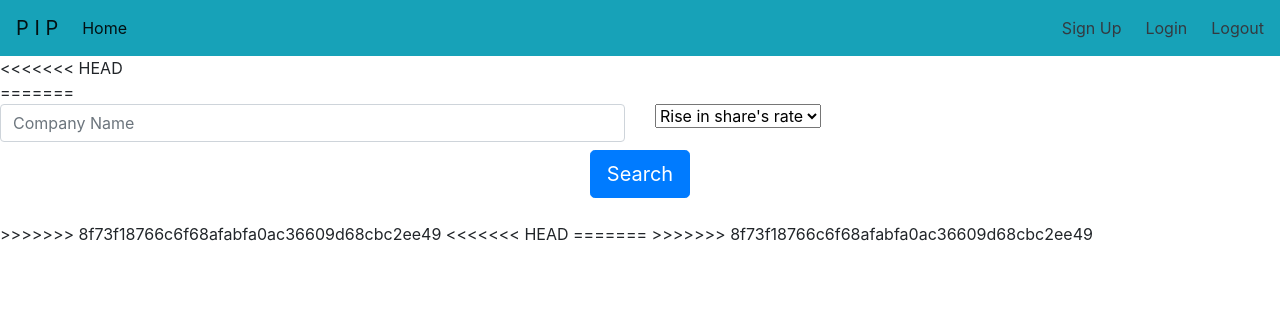
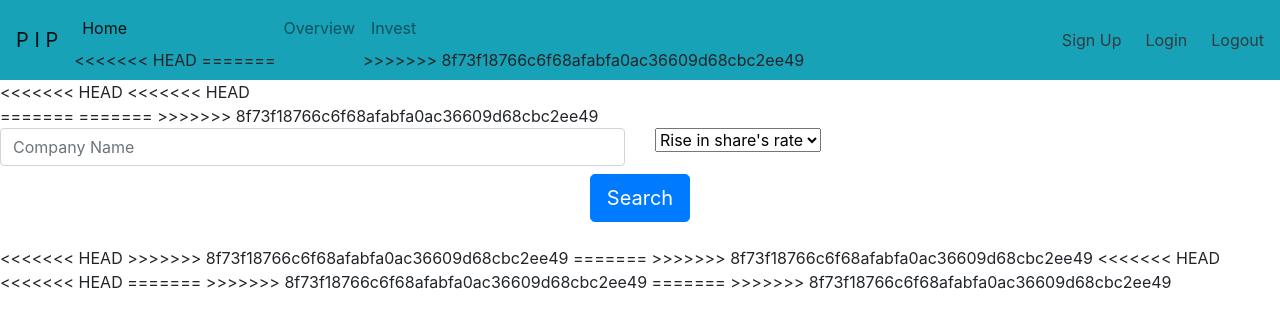
Before and after one commit to Takshay-Makadia/swadheentha_hackathon, a Django app: template pip_app/templates/description.html in a window 1280 px wide. Shown: the top 328 px of the page. Run offline with Django 4.2, Linux system fonts and the light colour scheme; the template is opened without the code that fills it, so the values that code supplies are empty; parts of the project's set-up code (start-up, migrations or seed data) failed here and were passed over; some libraries are stand-ins or nearby versions.

Commit message:
final commit

```diff
--- a/pip_app/Templates/base.html
+++ b/pip_app/Templates/base.html
@@ -36,6 +36,15 @@
             <a class="nav-link" href="/"
               >Home <span class="sr-only">(current)</span></a
             >
+<<<<<<< HEAD
+=======
+          </li>
+          <li class="nav-item">
+            <a class="nav-link" href="#">Overview</a>
+          </li>
+          <li class="nav-item">
+            <a class="nav-link" href="#">Invest</a>
+>>>>>>> 8f73f18766c6f68afabfa0ac36609d68cbc2ee49
           </li>
         </ul>
         <form class="form-inline my-2 my-lg-0">
--- a/pip_app/Templates/description.html
+++ b/pip_app/Templates/description.html
@@ -7,10 +7,13 @@
 />
 {% endblock %} {% block body %}
 <<<<<<< HEAD
+<<<<<<< HEAD
 
    <div class="main-container">
 
 =======
+=======
+>>>>>>> 8f73f18766c6f68afabfa0ac36609d68cbc2ee49
 <div class="main-container">
   <form method="POST">
     {% csrf_token %}
@@ -42,6 +45,9 @@
       <button type="submit" class="btn btn-primary btn-lg">Search</button>
     </div>
   </form>
+<<<<<<< HEAD
+>>>>>>> 8f73f18766c6f68afabfa0ac36609d68cbc2ee49
+=======
 >>>>>>> 8f73f18766c6f68afabfa0ac36609d68cbc2ee49
   <span class="align-bottom">
     {% for a,b,c in data %}
@@ -73,7 +79,10 @@
     </div>
     {% endfor %}
 <<<<<<< HEAD
+<<<<<<< HEAD
 
+=======
+>>>>>>> 8f73f18766c6f68afabfa0ac36609d68cbc2ee49
 =======
 >>>>>>> 8f73f18766c6f68afabfa0ac36609d68cbc2ee49
   </span>
--- a/pip_app/views.py
+++ b/pip_app/views.py
@@ -270,4 +270,10 @@ def modelrunner(tip_stock_data):
 #         df = pdr.get_data_yahoo(val, start='2018-01-01', end=datetime.now())
 #         y = np.array(df['Close'])
 #         graph.append(y)
+<<<<<<< HEAD
 #     return np.array(graph)
+=======
+#     print(graph, type(graph))
+#     # return np.array(graph)
+#     return []
+>>>>>>> 8f73f18766c6f68afabfa0ac36609d68cbc2ee49
```
Also changed, not shown: pip_app/templates/base.html (+9 -0 lines), pip_app/templates/description.html (+9 -0 lines).
